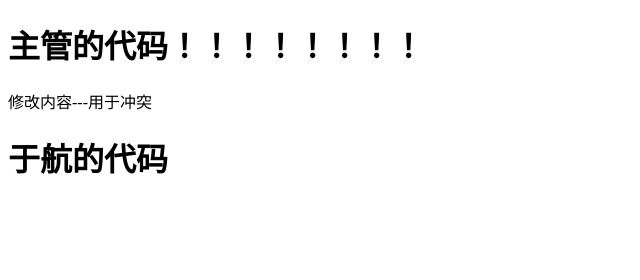
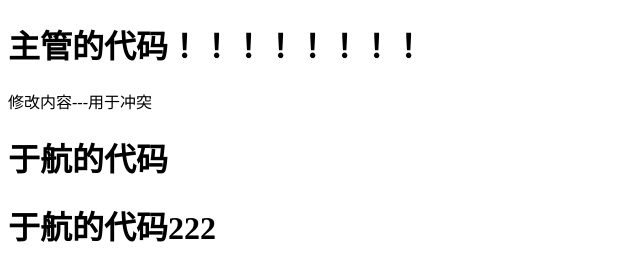
Before and after one commit to LT-CQ/react-0522, a plain HTML site: page index.html in a window 1280 px wide. Shown: the whole page, without its empty margins (0-640 px from the left). Drawn offline with Linux system fonts and the light colour scheme.

Commit message:
于航的修改

```diff
--- a/index.html
+++ b/index.html
@@ -11,6 +11,7 @@
     <h1>主管的代码！！！！！！！！</h1>
     <p>修改内容---用于冲突</p>
     <h1>于航的代码</h1>
+    <h1>于航的代码222</h1>
 </body>
 
 </html>
```
